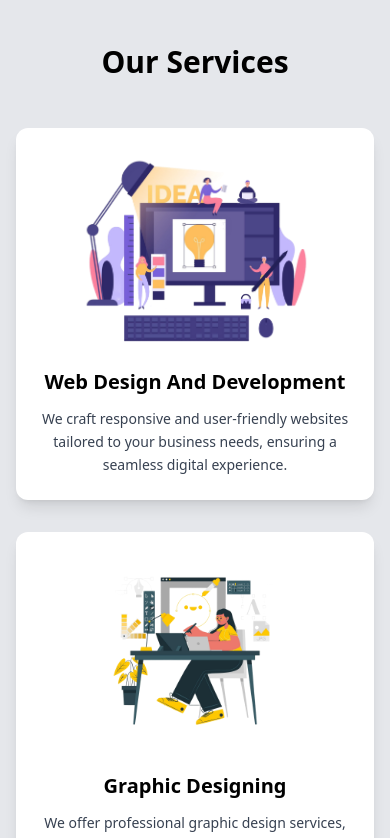
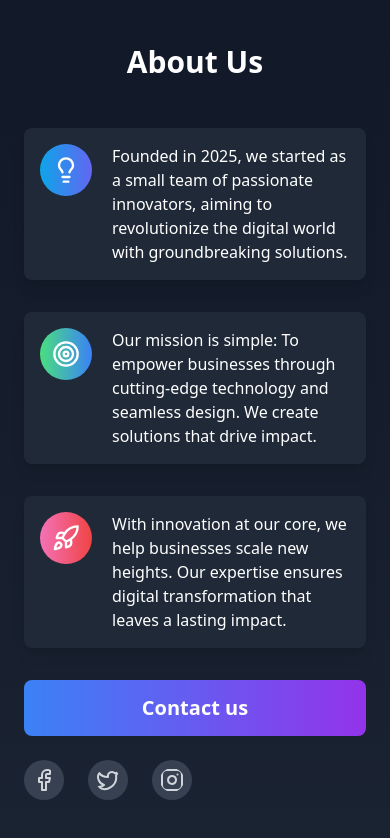
Before and after one commit to RugvedGadakh/NEXERA, a React (Create React App) app: page / in a window 390 px wide. Shown: the part 880-1718 px from the top of the page. Built offline with nearby package versions, Linux system fonts and the light colour scheme.

Commit message:
home page added and changes done

```diff
--- a/public/index.html
+++ b/public/index.html
@@ -24,7 +24,7 @@
       work correctly both with client-side routing and a non-root public URL.
       Learn how to configure a non-root public URL by running `npm run build`.
     -->
-    <title>React App</title>
+    <title>Nexera Solutions</title>
   </head>
   <body>
     <noscript>You need to enable JavaScript to run this app.</noscript>
--- /dev/null
+++ b/src/Components/About/About.jsx
@@ -0,0 +1,82 @@
+import { Link } from "react-scroll";
+import { Facebook, Twitter, Instagram, Lightbulb, Target, Rocket } from "lucide-react";
+
+export default function AboutUs() {
+  return (
+    <section id="about" className="w-full bg-gradient-to-b from-[#111827] to-[#1f2937] text-white py-20 px-6 lg:px-16">
+      <div className="max-w-7xl mx-auto text-center mb-12">
+        <h2 className="text-3xl font-bold text-center mb-12 text-white-400">
+          About Us
+        </h2>
+      </div>
+
+      <div className="max-w-7xl mx-auto grid grid-cols-1 gap-12 md:grid-cols-2 items-center">
+        <div className="space-y-8 text-left">
+
+          {/* Description with Icons & Padding */}
+          <div className="flex items-start space-x-5 p-4 bg-gray-800 rounded-lg shadow-lg hover:shadow-2xl transition-all duration-300">
+            <div className="bg-gradient-to-r from-sky-500 to-indigo-500 p-3 rounded-full">
+              <Lightbulb className="text-white w-7 h-7" />
+            </div>
+            <p>
+              Founded in 2025, we started as a small team of passionate innovators, aiming to revolutionize the digital world with groundbreaking solutions.
+            </p>
+          </div>
+
+          <div className="flex items-start space-x-5 p-4 bg-gray-800 rounded-lg shadow-lg hover:shadow-2xl transition-all duration-300">
+            <div className="bg-gradient-to-r from-green-400 to-blue-500 p-3 rounded-full">
+              <Target className="text-white w-7 h-7" />
+            </div>
+            <p>
+              Our mission is simple: To empower businesses through cutting-edge technology and seamless design. We create solutions that drive impact.
+            </p>
+          </div>
+
+          <div className="flex items-start space-x-5 p-4 bg-gray-800 rounded-lg shadow-lg hover:shadow-2xl transition-all duration-300">
+            <div className="bg-gradient-to-r from-pink-400 to-red-500 p-3 rounded-full">
+              <Rocket className="text-white w-7 h-7" />
+            </div>
+            <p>
+              With innovation at our core, we help businesses scale new heights. Our expertise ensures digital transformation that leaves a lasting impact.
+            </p>
+          </div>
+
+          {/* Buttons and Social Links */}
+          <div className="flex flex-col space-y-6 sm:space-y-0 sm:flex-row sm:space-x-6">
+            <Link
+              to="contact"
+              smooth={true}
+              duration={500}
+              className="inline-flex h-14 items-center justify-center rounded-lg bg-gradient-to-r from-blue-500 to-purple-600 px-10 text-xl font-semibold text-white hover:scale-105 transition-transform cursor-pointer"
+            >
+              Contact us
+            </Link>
+            <div className="flex space-x-6 items-center">
+              <Link to="" smooth={true} duration={500} className="text-gray-300 hover:text-white cursor-pointer">
+                <Facebook size={40} className="p-2 bg-gray-700 rounded-full hover:scale-110 transition-transform" />
+                <span className="sr-only">Facebook</span>
+              </Link>
+              <Link to="" smooth={true} duration={500} className="text-gray-300 hover:text-white cursor-pointer">
+                <Twitter size={40} className="p-2 bg-gray-700 rounded-full hover:scale-110 transition-transform" />
+                <span className="sr-only">Twitter</span>
+              </Link>
+              <Link to="" smooth={true} duration={500} className="text-gray-300 hover:text-white cursor-pointer">
+                <Instagram size={40} className="p-2 bg-gray-700 rounded-full hover:scale-110 transition-transform" />
+                <span className="sr-only">Instagram</span>
+              </Link>
+            </div>
+          </div>
+        </div>
+
+        {/* Image Section */}
+        <div className="relative h-[450px] w-full overflow-hidden rounded-lg shadow-xl">
+          <img
+            src="/Images/About/aboutimg.jpg"
+            alt="Innovators working together"
+            className="object-cover w-full h-full hover:scale-105 transition-transform duration-500"
+          />
+        </div>
+      </div>
+    </section>
+  );
+}
--- a/src/Components/Footer/Footer.jsx
+++ b/src/Components/Footer/Footer.jsx
@@ -21,19 +21,19 @@ const Footer = () => {
 
           {/* About Section */}
           <div className="space-y-4 md:pr-16">
-            <h2 className="text-2xl font-bold">NEXERA TECHNOLOGIES</h2>
+            <h2 className="text-2xl font-bold">NEXERA SOLUTIONS</h2>
             <p className="text-sm">
-              Nexera Technologies is a leading software development company specializing in web development, UI/UX design, dashboards, and graphic design. We harness the latest technologies to create innovative solutions that drive business growth and efficiency.
+              Nexera Solutions is a leading software development company specializing in web development, UI/UX design, dashboards, and graphic design. We harness the latest technologies to create innovative solutions that drive business growth and efficiency.
             </p>
             <div className="space-y-2">
               <div className="flex items-center space-x-2">
                 <Mail className="h-6 w-6 text-blue-400" />
                 <a
-                  href="mailto:nexeratechnologies25@gmail.com"
+                  href="mailto:nexerasolutions25@gmail.com"
                   aria-label="Send email to Nexera Technologies"
                   className="hover:underline"
                 >
-                  nexeratechnologies25@gmail.com
+                  nexerasolutions25@gmail.com
                 </a>
               </div>
               <div className="flex items-center space-x-2">
@@ -54,6 +54,17 @@ const Footer = () => {
           <div className="space-y-4 md:pl-16">
             <h3 className="text-lg font-semibold">IMPORTANT LINKS</h3>
             <ul className="space-y-2">
+            <li>
+                <Link
+                  to="Home"
+                  smooth={true}
+                  duration={500}
+                  className="cursor-pointer hover:underline"
+                  aria-label="Navigate to Our Solutions"
+                >
+                  Home
+                </Link>
+              </li>
               <li>
                 <Link
                   to="about"
@@ -76,17 +87,7 @@ const Footer = () => {
                   Why Us
                 </Link>
               </li>
-              <li>
-                <Link
-                  to="solutions"
-                  smooth={true}
-                  duration={500}
-                  className="cursor-pointer hover:underline"
-                  aria-label="Navigate to Our Solutions"
-                >
-                  Our Solutions
-                </Link>
-              </li>
+
               <li>
                 <Link
                   to="clients"
--- a/src/Components/Home.jsx
+++ b/src/Components/Home.jsx
@@ -5,6 +5,8 @@ import Services from "./Services/Services";
 import ValuableCustomers from "./Customer/Customer";
 import Footer from './Footer/Footer';
 import WhyUs from './WhyUs/WhyUs';
+import AboutUs from './About/About';
+
 
 
 const Home = () => {
@@ -12,6 +14,7 @@ const Home = () => {
     <div>
         <Navbar/>
         <Hero/>
+        <AboutUs/>
         <Services/>
         <WhyUs/>
         <ValuableCustomers/>
--- a/src/Components/WhyUs/WhyUs.jsx
+++ b/src/Components/WhyUs/WhyUs.jsx
@@ -8,26 +8,28 @@ const WhyUs = () => {
         {/* Text Content Section */}
         <div className="space-y-6 text-left">
           <h2 className="text-3xl font-bold text-white mb-4">Why Choose Us?</h2>
-          <div className="space-y-4 text-gray-300 leading-relaxed">
+          <div className="space-y-5 text-gray-300 leading-relaxed">
 
   {/* Web Development */}
   <p className="flex items-start">
     <span className="mr-3 mt-1 text-blue-400 text-xl">🌐</span>
-              We specialize in high-quality web development, ensuring a seamless and optimized digital experience for businesses.
+    We build fast, scalable, and visually appealing websites that offer seamless user experiences. Our solutions are optimized for performance, responsiveness, and business growth.
   </p>
 
   {/* UI/UX & Full-Stack Solutions */}
   <p className="flex items-start">
     <span className="mr-3 mt-1 text-blue-400 text-xl">🎨</span>
-              Our team builds modern, responsive UI/UX designs and full-stack applications, combining aesthetics with robust functionality.
+    Our UI/UX designs focus on intuitive navigation and modern aesthetics. Combined with full-stack development, we deliver secure, high-performing applications tailored to your needs.
   </p>
 
   {/* Latest Technologies */}
   <p className="flex items-start">
     <span className="mr-3 mt-1 text-blue-400 text-xl">🚀</span>
-              We leverage cutting-edge technologies like React, Next.js, and Java Spring Boot to create scalable and high-performance solutions.
+    Using the latest technologies like React, Next.js, and Java Spring Boot, we build innovative, scalable solutions that keep your business ahead in the digital landscape.
   </p>
+
 </div>
+
         </div>
 
         {/* Image Section */}
```
Also changed, not shown: public/Images/About/aboutimg.jpg (added), 1 other file (tests, documents, lock files or other folders). Lines whose indentation alone changed are shown as unchanged.
